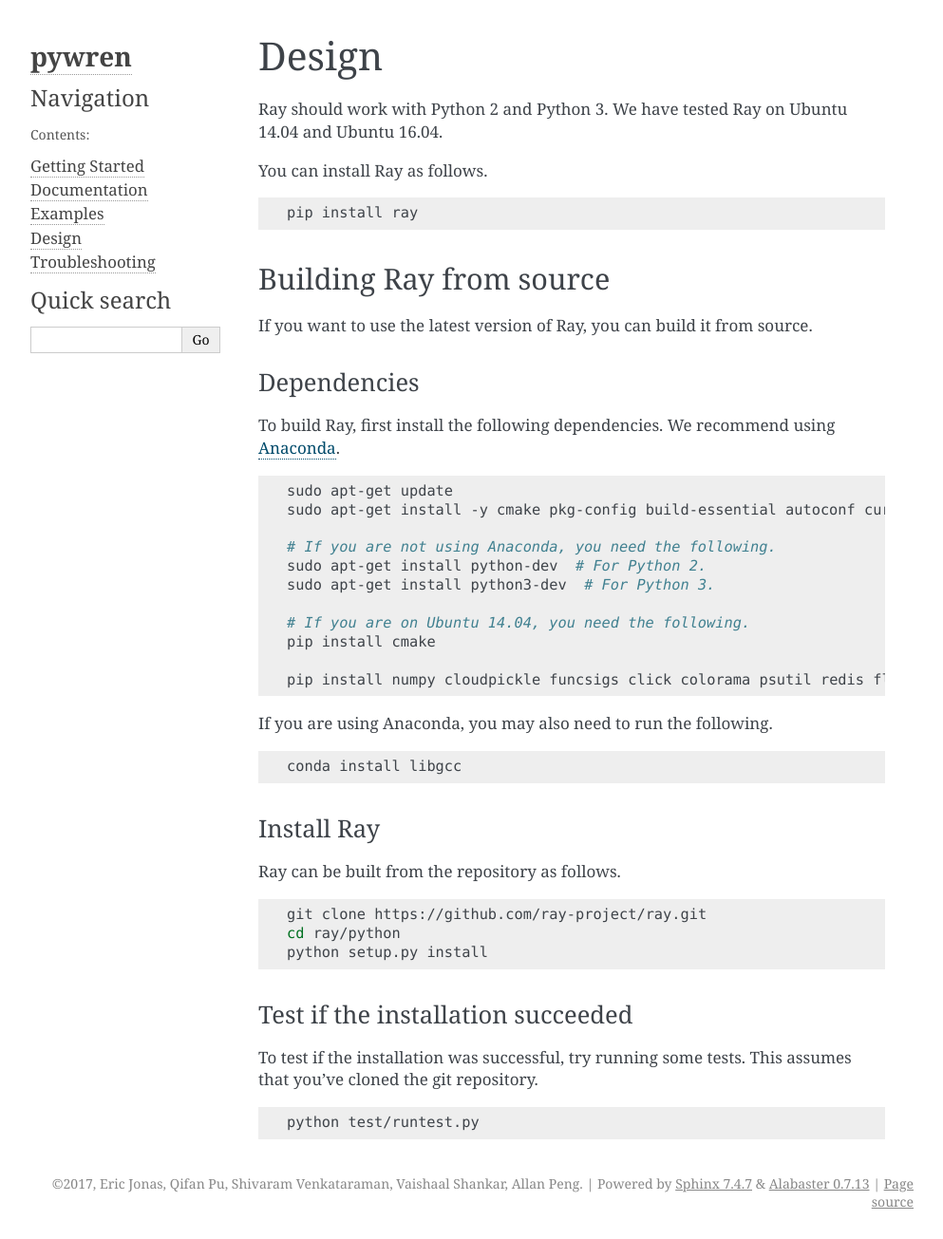
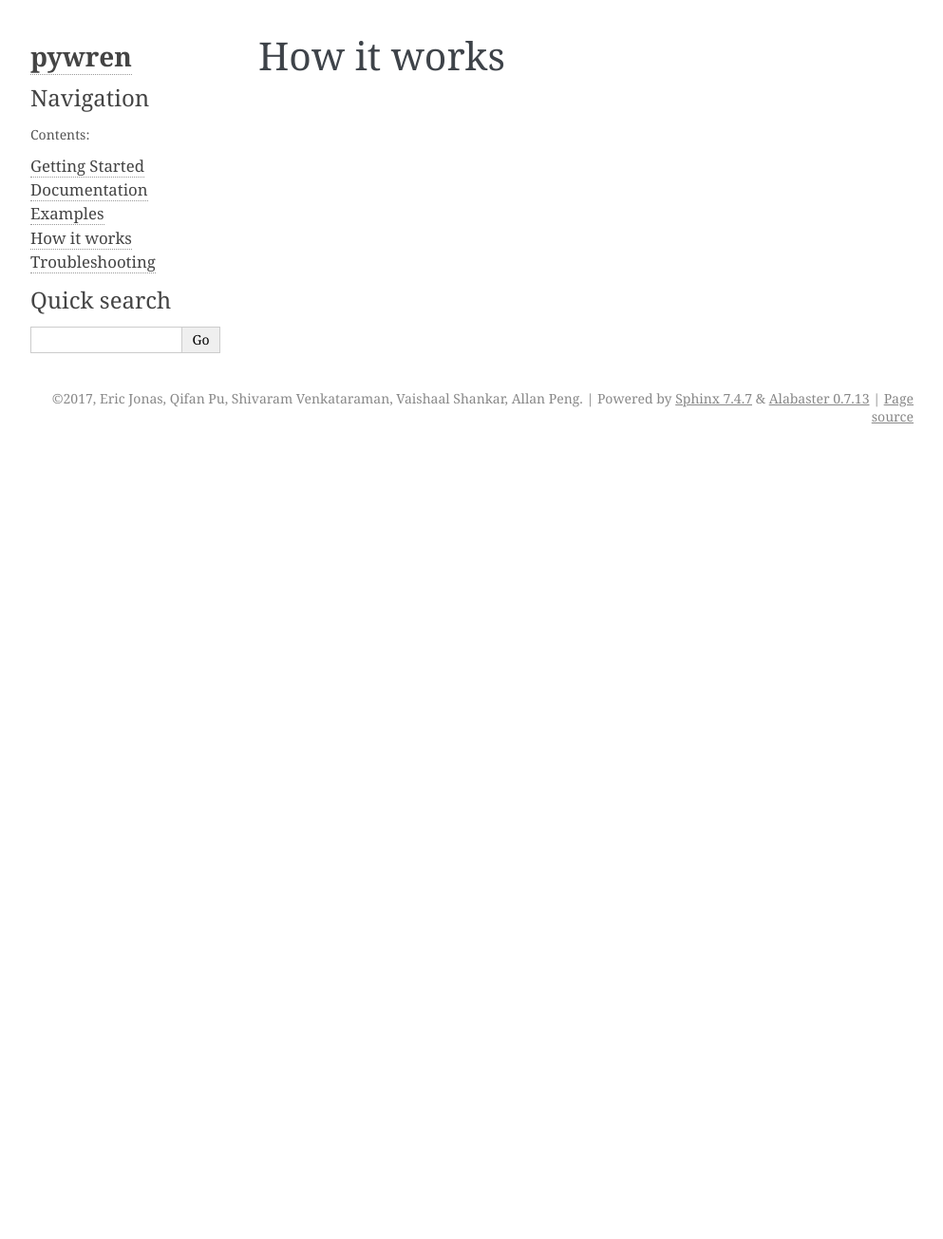
Before and after one commit to pywren/pywren, a Sphinx documentation site: the page built from docs/source/design.rst, in a window 1280 px wide. Shown: the whole page at 95% size, without its empty margins (148-1141 px from the left). Built offline with Sphinx 7.4.7, drawn with Linux system fonts in a browser that asks for light colours; after the commit the page ends 900 px from its top, so only the background shows below that.

```diff
--- a/docs/source/design.rst
+++ b/docs/source/design.rst
@@ -1,68 +1,2 @@
-Design
-======
-
-Ray should work with Python 2 and Python 3. We have tested Ray on Ubuntu 14.04
-and Ubuntu 16.04.
-
-You can install Ray as follows.
-
-.. code-block:: bash
-
-  pip install ray
-
-Building Ray from source
-------------------------
-
-If you want to use the latest version of Ray, you can build it from source.
-
-Dependencies
-~~~~~~~~~~~~
-
-To build Ray, first install the following dependencies. We recommend using
-`Anaconda`_.
-
-.. _`Anaconda`: https://www.continuum.io/downloads
-
-.. code-block:: bash
-
-  sudo apt-get update
-  sudo apt-get install -y cmake pkg-config build-essential autoconf curl libtool libboost-dev libboost-filesystem-dev libboost-system-dev unzip
-
-  # If you are not using Anaconda, you need the following.
-  sudo apt-get install python-dev  # For Python 2.
-  sudo apt-get install python3-dev  # For Python 3.
-
-  # If you are on Ubuntu 14.04, you need the following.
-  pip install cmake
-
-  pip install numpy cloudpickle funcsigs click colorama psutil redis flatbuffers
-
-
-If you are using Anaconda, you may also need to run the following.
-
-.. code-block:: bash
-
-  conda install libgcc
-
-
-Install Ray
-~~~~~~~~~~~
-
-Ray can be built from the repository as follows.
-
-.. code-block:: bash
-
-  git clone https://github.com/ray-project/ray.git
-  cd ray/python
-  python setup.py install
-
-
-Test if the installation succeeded
-~~~~~~~~~~~~~~~~~~~~~~~~~~~~~~~~~~
-
-To test if the installation was successful, try running some tests. This assumes
-that you've cloned the git repository.
-
-.. code-block:: bash
-
-  python test/runtest.py
+How it works
+===========
--- a/docs/source/getting-started.rst
+++ b/docs/source/getting-started.rst
@@ -32,5 +32,4 @@
 
 This will help you set up your buckets and deploy the lambda function.
 
-
 The test function is broken, so verify that everything works by...
```
Also changed, not shown: docs/source/modules.rst (deleted, +0 -7 lines), 1 other file.
